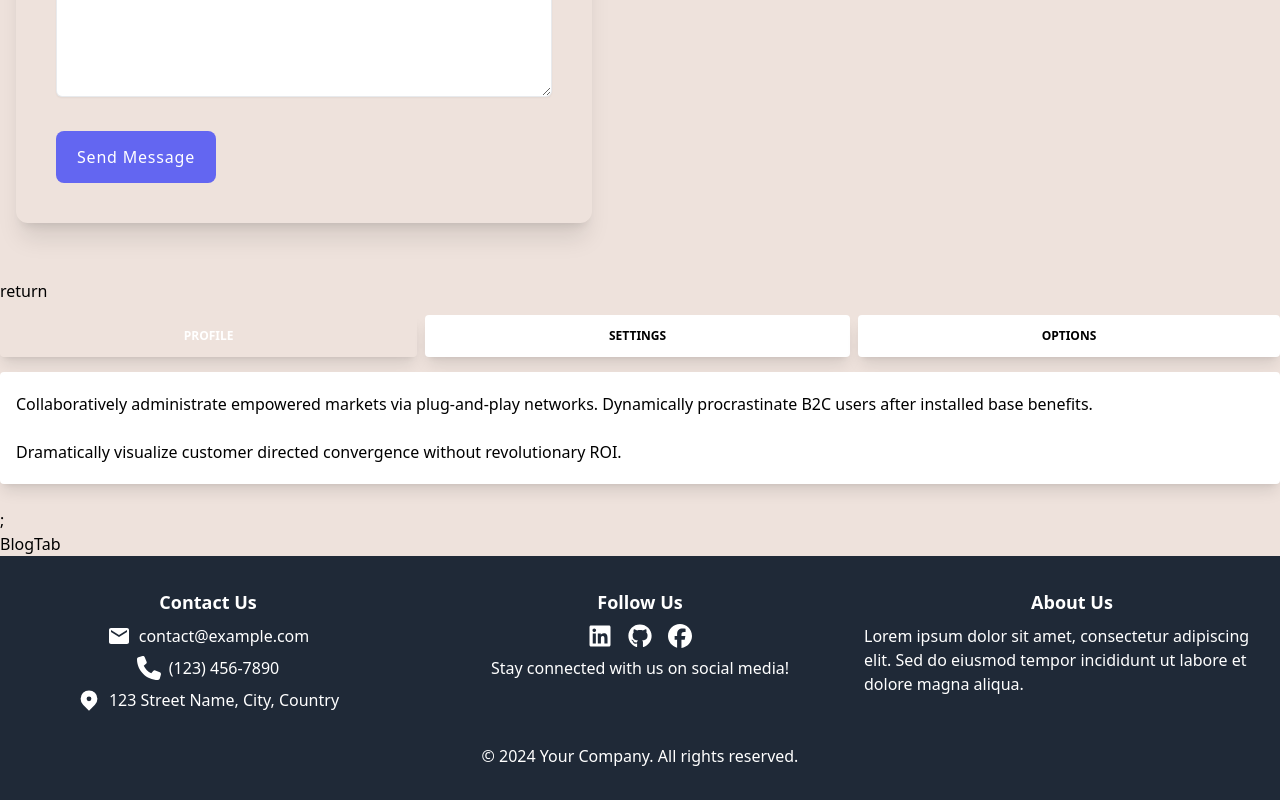
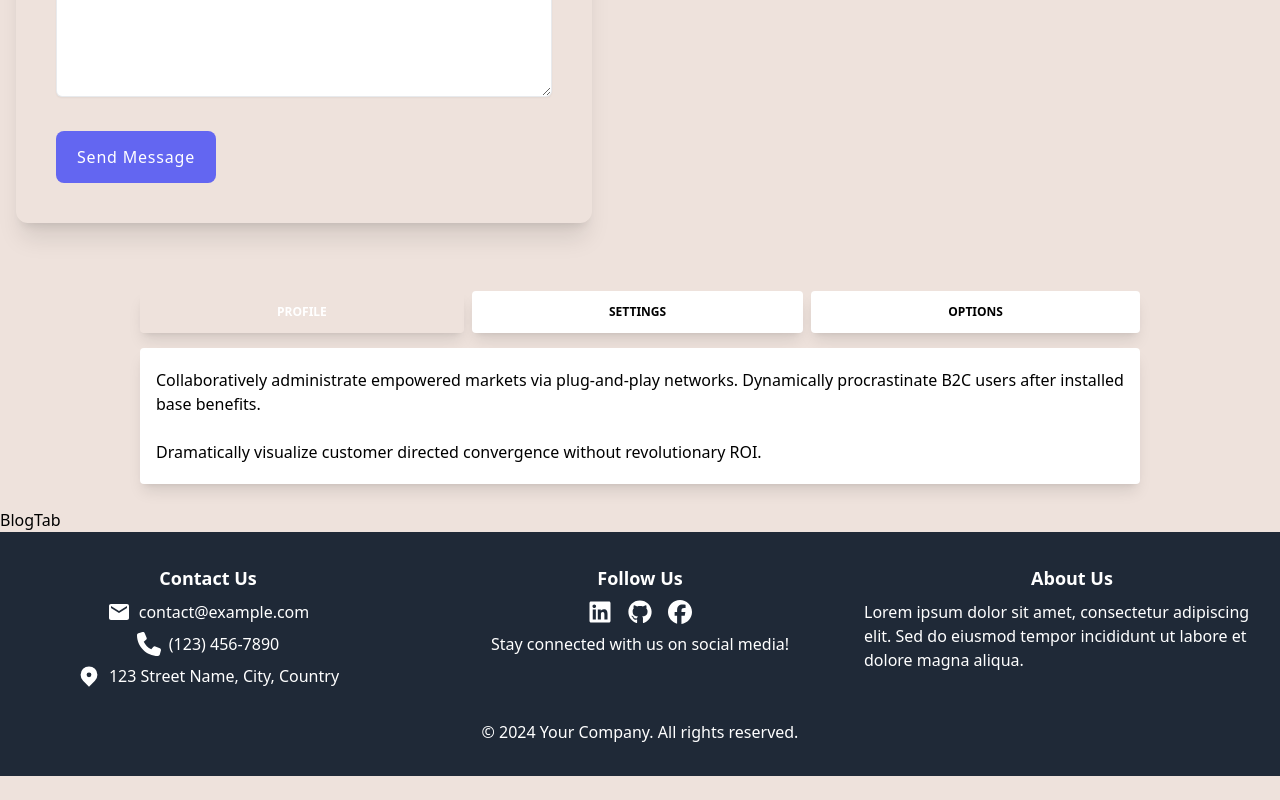
Before and after one commit to DanquahSika/my_portfolio, a React (Vite) app in the folder frontend/: page / in a window 1280 px wide. Shown: the part 1757-2557 px from the top of the page. After the commit the page ends 2533 px from the top, so only its background shows below. Built offline with nearby package versions, Linux system fonts and the light colour scheme.

Commit message:
added size for tab

```diff
--- a/frontend/src/components/portfolio-section/PortfolioTab.jsx
+++ b/frontend/src/components/portfolio-section/PortfolioTab.jsx
@@ -4,7 +4,7 @@ const Tabs = ({ color }) => {
   const [openTab, setOpenTab] = React.useState(1);
   return (
     <>
-      <div className="flex flex-wrap">
+      <div className="flex flex-wrap mx-auto" style={{ maxWidth: "1000px" }}>
         <div className="w-full">
           <ul
             className="flex mb-0 list-none flex-wrap pt-3 pb-4 flex-row"
@@ -114,7 +114,7 @@ const Tabs = ({ color }) => {
 export default function PortfolioTab() {
   return (
     <>
-      return <Tabs color="pink" />;
+      <Tabs color="pink" />
     </>
   );
 }
```
